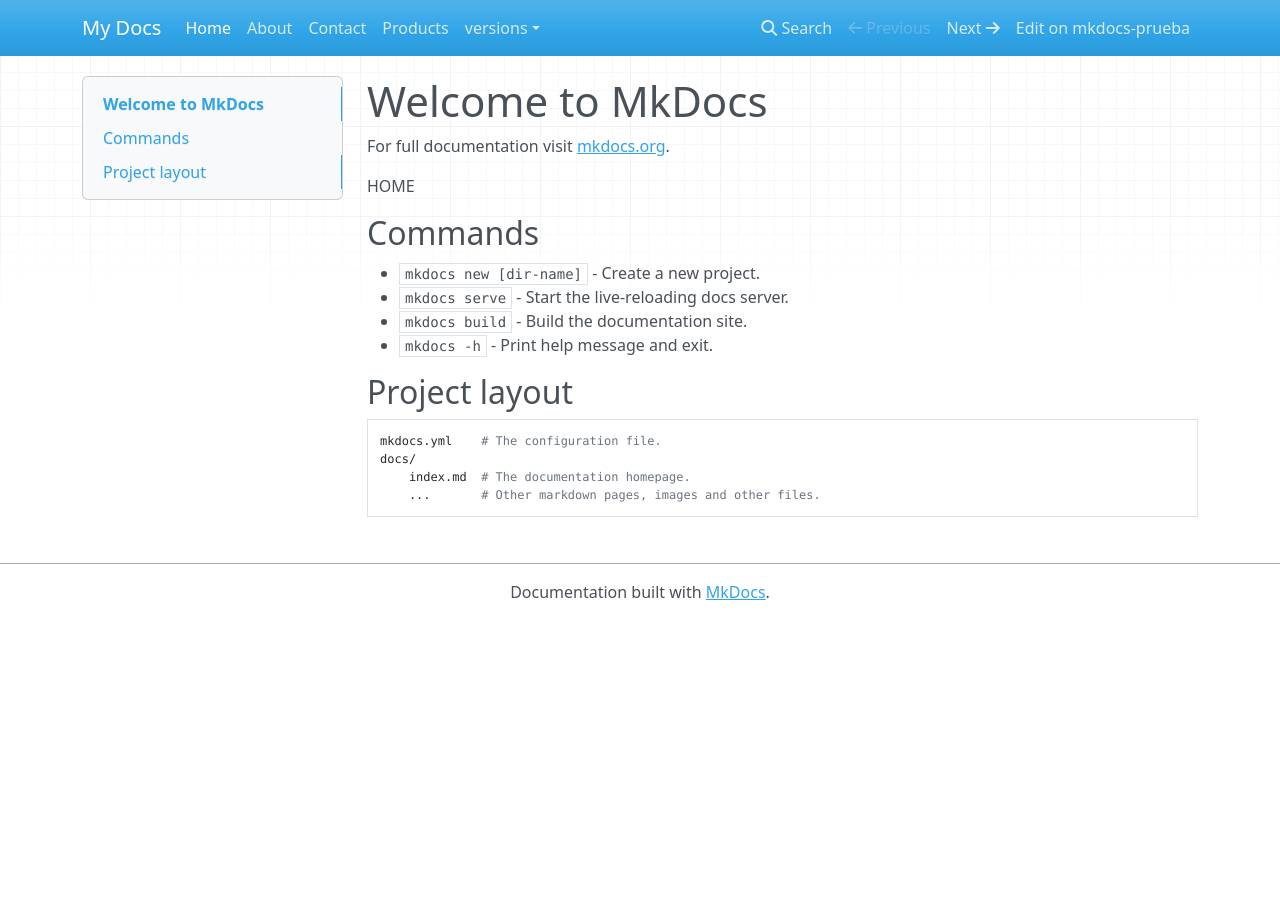
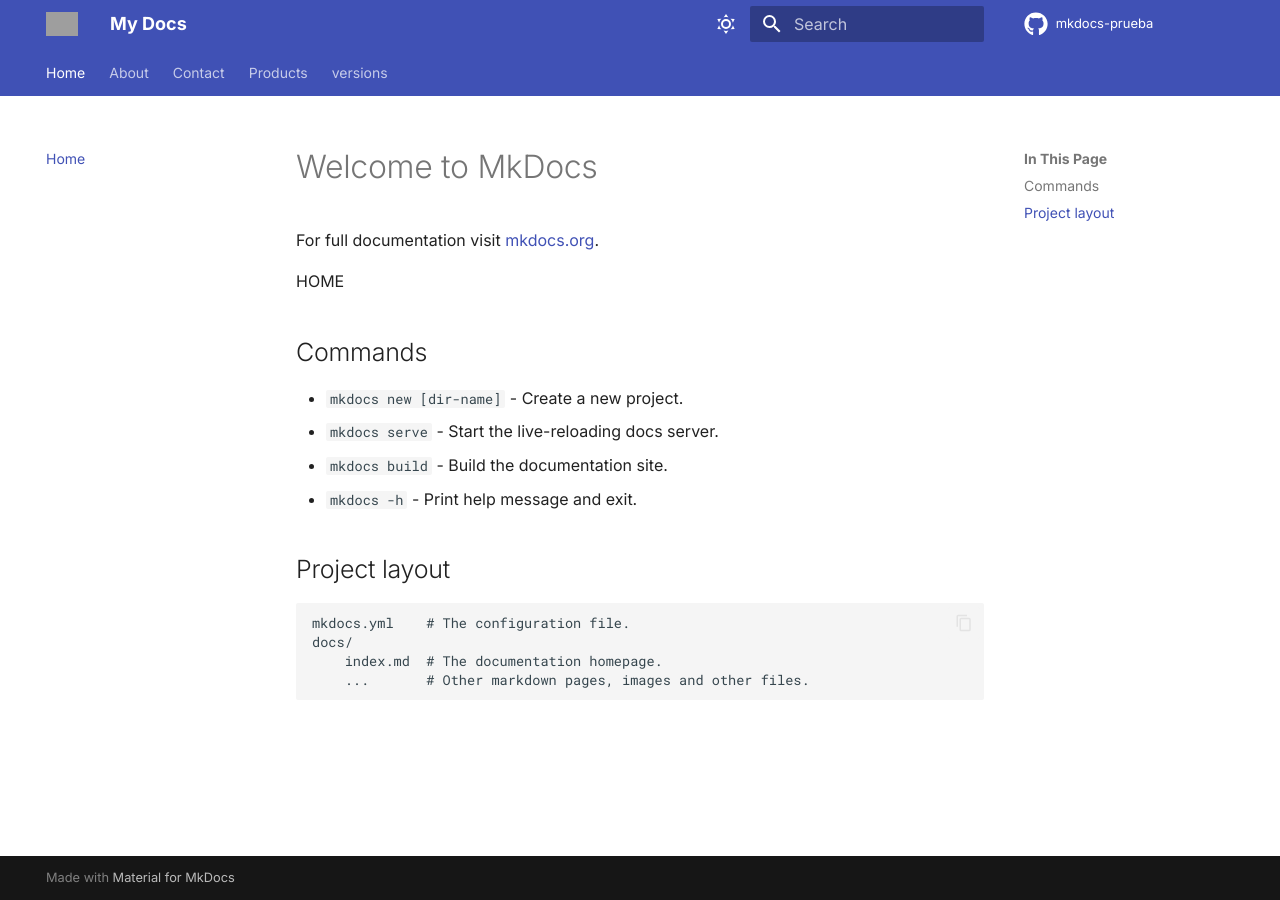
Before and after one commit to facumoyanosmf/mkdocs-prueba, an MkDocs documentation site: the page built from docs/index.md, in a window 1280 px wide. Built offline with MkDocs 1.6.1 and Material for MkDocs 9.7.7, drawn with Linux system fonts in a browser that asks for light colours; nearby versions of some CDN libraries; comment, search, counter and statistics services are not loaded; the version menu is left out; grey boxes are pictures that could not be loaded.

Commit message:
add theme

```diff
--- a/mkdocs.yml
+++ b/mkdocs.yml
@@ -3,6 +3,119 @@
 repo_url: https://github.com/facumoyanosmf/mkdocs-prueba
 repo_name: mkdocs-prueba
 site_url: https://facumoyanosmf.github.io/mkdocs-prueba/
+theme:
+  name: material
+  logo: assets/logo.png
+  icon:
+    repo: fontawesome/brands/github
+  font:
+    text: Inter
+  favicon: images/favicon.png
+  features:
+    - navigation.tabs
+    - navigation.instant
+    - navigation.path
+    - navigation.sections
+    - navigation.top
+    - toc.follow
+    - search.suggest
+    - search.share
+    - search.highlight
+    - content.tabs.link
+    - content.code.annotation
+    - content.code.copy
+    - content.tooltips
+  language: en
+  palette:
+    # Palette toggle for light mode
+    - scheme: custom
+      primary: custom
+      accent: custom
+      toggle:
+        icon: material/weather-sunny
+        name: Switch to dark mode
+
+    # Palette toggle for dark mode
+    - scheme: slate
+      primary: custom
+      accent: custom
+      toggle:
+        icon: material/weather-night
+        name: Switch to light mode
+extra_css:
+  - stylesheets/extra.css
+exclude_docs: |
+  .*
+
+
+markdown_extensions:
+  - abbr
+  - attr_list
+  - pymdownx.snippets
+  - tables
+  - pymdownx.highlight:
+      anchor_linenums: true
+      line_spans: __span
+      pygments_lang_class: true
+  - pymdownx.inlinehilite
+  - pymdownx.snippets
+  - pymdownx.superfences
+  - toc:
+      title: In This Page
+  - admonition
+  - attr_list
+  - md_in_html
+  - pymdownx.details
+  - pymdownx.tabbed:
+      alternate_style: true
+  - pymdownx.emoji:
+      emoji_index: !!python/name:materialx.emoji.twemoji
+      emoji_generator: !!python/name:materialx.emoji.to_svg
+
+plugins:
+  - search:
+      separator: '[\s\.\-]+'
+      lang:
+        - en
+  - tags
+  - glightbox
+  - rss:
+      abstract_chars_count: 160  # -1 for full content
+      abstract_delimiter: <!-- more -->
+      categories:
+        - tags
+      comments_path: "#__comments"
+      date_from_meta:
+        as_creation: "date"
+        as_update: false
+        datetime_format: "%Y-%m-%d %H:%M"
+        default_timezone: Europe/Paris
+        default_time: "09:30"
+      enabled: true
+      feed_ttl: 1440
+      image: https://upload.wikimedia.org/wikipedia/commons/thumb/4/43/Feed-icon.svg/128px-Feed-icon.svg.png
+      length: 20
+      pretty_print: false
+      match_path: ".*"
+      url_parameters:
+        utm_source: "documentation"
+        utm_medium: "RSS"
+        utm_campaign: "feed-syndication"
+extra:
+  version:
+    provider: mike
+    default: stable
+  social:
+    - icon: fontawesome/brands/github
+      link: https://github.com/etendosoftware
+      name: GitHub
+    - icon: fontawesome/brands/linkedin
+      link: https://www.linkedin.com/company/etendo-software/
+      name: Linkedin
+    - icon: fontawesome/brands/instagram
+      link: https://www.instagram.com/etendo.software/
+      name: Instagram
+
 nav:
   - Home: index.md
   - About: about.md
```
